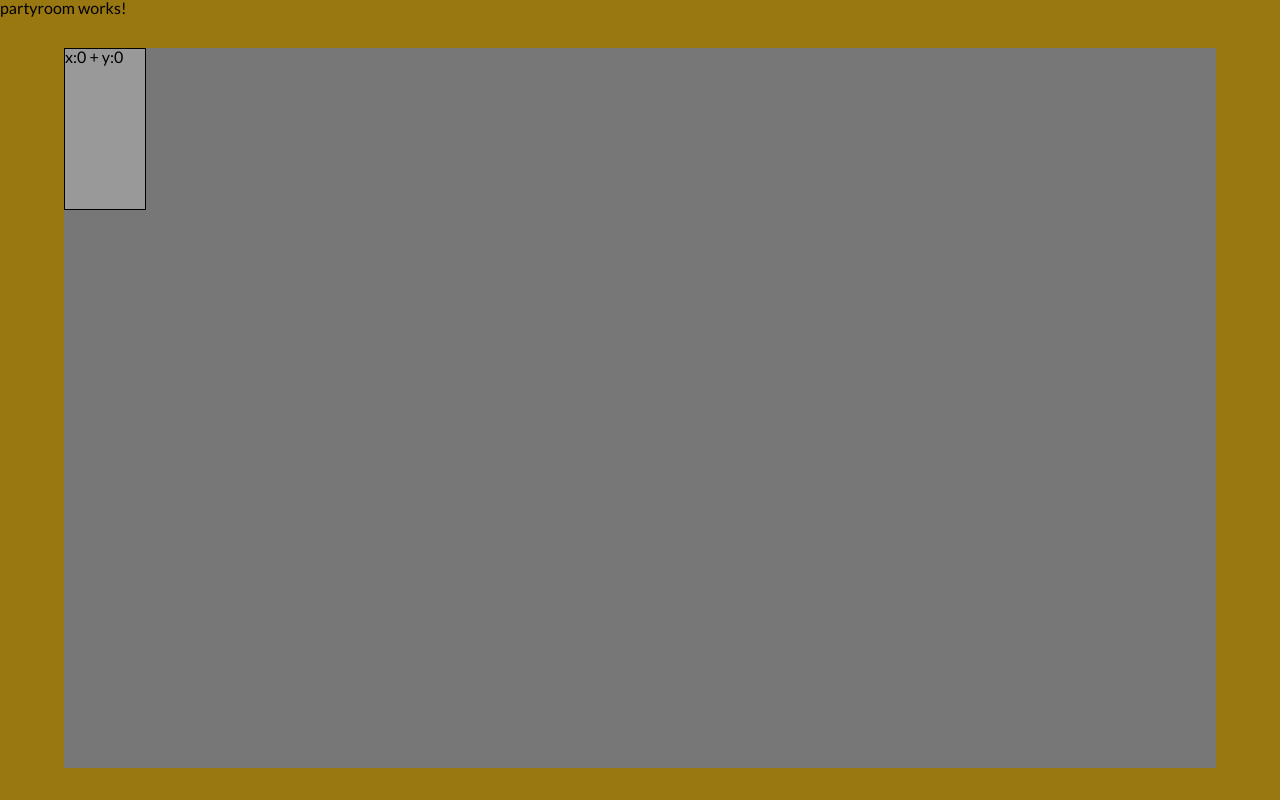
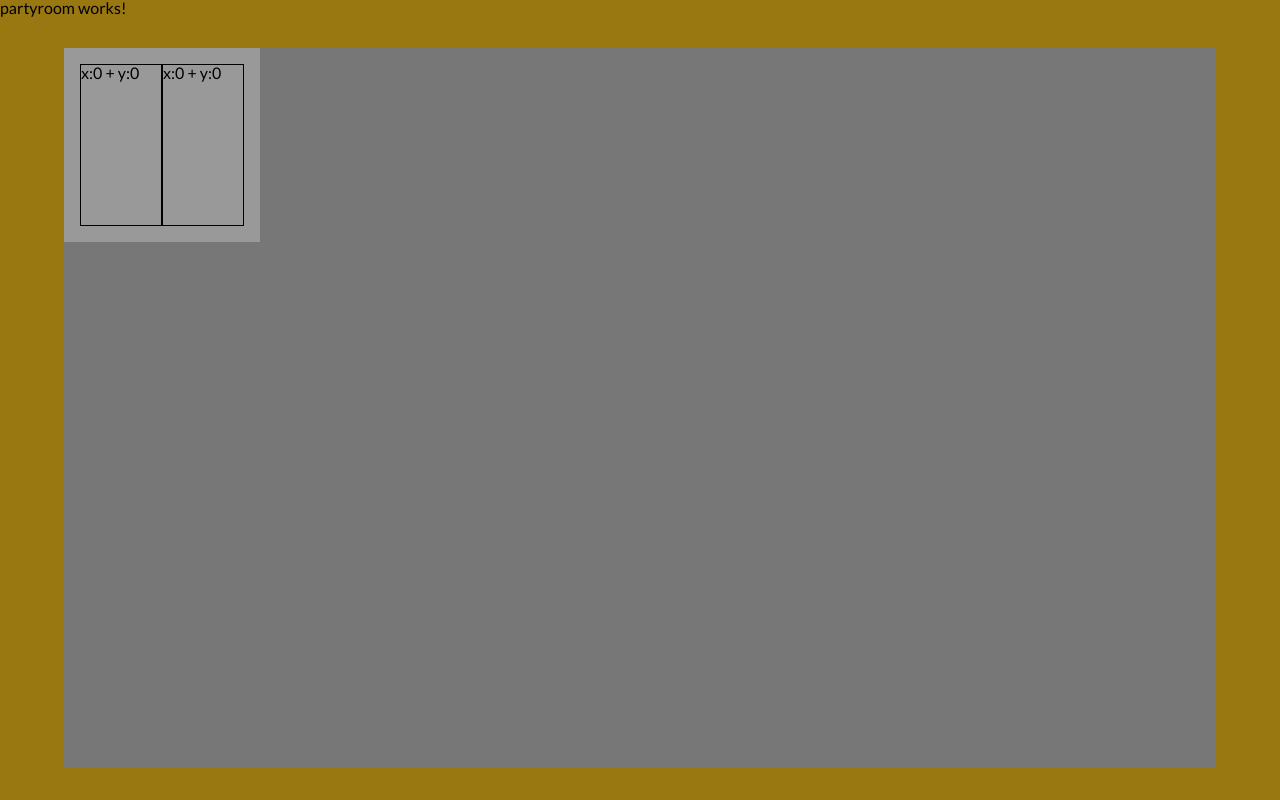
Before and after one commit to casparsylwan/movienight, an Angular app: page /restaurang in a window 1280 px wide. Built offline with nearby package versions, Linux system fonts and the light colour scheme.

Commit message:
move box and singel component

```diff
--- a/src/app/draggable/draggable.directive.ts
+++ b/src/app/draggable/draggable.directive.ts
@@ -16,6 +16,7 @@ export class DraggableDirective {
   @HostListener('pointerdown', ['$event'])
   onPointerDown(event: PointerEvent):void{
     this.dragging = true;
+    event.stopPropagation();
     this.dragStart.emit(event);
     console.log("Down");
   }
--- a/src/app/draggable/draggable.module.ts
+++ b/src/app/draggable/draggable.module.ts
@@ -10,7 +10,7 @@ import { MovableDirective } from './movable.directive';
     CommonModule
   ],
   declarations: [DraggableDirective, MovableDirective],
-  exports: [DraggableDirective]
+  exports: [DraggableDirective, MovableDirective]
 
 })
 export class DraggableModule { }
--- a/src/app/draggable/movable.directive.ts
+++ b/src/app/draggable/movable.directive.ts
@@ -1,4 +1,4 @@
-import { Directive, ElementRef, HostBinding, HostListener, Input } from '@angular/core';
+import { Directive, HostListener, HostBinding } from '@angular/core';
 import { DraggableDirective } from './draggable.directive';
 import { DomSanitizer, SafeStyle } from '@angular/platform-browser';
 
@@ -10,43 +10,40 @@ interface Position {
 @Directive({
   selector: '[appMovable]'
 })
-export class MovableDirective extends DraggableDirective {
-  @HostBinding('style.transform') get transform(): SafeStyle {
+export class MovableDirective extends DraggableDirective{
+
+  @HostBinding('style.transform') get transform():SafeStyle {
     return this.sanitizer.bypassSecurityTrustStyle(
       `translateX(${this.position.x}px) translateY(${this.position.y}px)`
-    );
+    )
   }
 
-  @HostBinding('class.movable') movable = true;
+  private position:Position = {x:0, y:0};
 
-  position: Position = {x: 0, y: 0};
+  private startPosition:Position;;
 
-  private startPosition: Position;
 
-  @Input('appMovableReset') reset = false;
-
-  constructor(private sanitizer: DomSanitizer, public element: ElementRef) {
+  constructor(private sanitizer:DomSanitizer){
     super();
   }
 
   @HostListener('dragStart', ['$event'])
-  onDragStart(event: PointerEvent) {
+  private onDragStart(event:PointerEvent) {
     this.startPosition = {
-      x: event.clientX - this.position.x,
-      y: event.clientY - this.position.y
+      x:event.clientX - this.position.x,
+      y:event.clientY - this.position.y
     }
   }
 
   @HostListener('dragMove', ['$event'])
-  onDragMove(event: PointerEvent) {
+  private onDragMove(event:PointerEvent) {
     this.position.x = event.clientX - this.startPosition.x;
     this.position.y = event.clientY - this.startPosition.y;
   }
 
-  @HostListener('dragEnd', ['$event'])
-  onDragEnd(event: PointerEvent) {
-    if (this.reset) {
-      this.position = {x: 0, y: 0};
-    }
+  @HostListener('dragEnd')
+  private onDragEnd() {
+
   }
+
 }
--- a/src/app/pages/parent/partyroom/partyroom.component.css
+++ b/src/app/pages/parent/partyroom/partyroom.component.css
@@ -22,6 +22,11 @@
     transform-origin: center;
 }
 
+.box{
+    padding: 1rem;
+    width: fit-content;
+}
+
 .draggable{
     background-color: #999;
 }
--- a/src/app/pages/parent/partyroom/partyroom.component.html
+++ b/src/app/pages/parent/partyroom/partyroom.component.html
@@ -1,12 +1,17 @@
 <div class="wrapper">
     <p>partyroom works!</p>
     <div class="container">
-        <div class="table"
-            appDraggable
-
-            (dragMove)="onDragMove($event)"
-            >
-             x:{{x}} + y:{{ y }}
+        <div class="box" appMovable>
+            <div class="table"
+                appDraggable
+                (dragMove)="onDragMove($event)">
+                x:{{x}} + y:{{ y }}
+            </div>
+            <div class="table"
+                (dragMove)="onDragMove($event)"
+                appMovable>
+                x:{{x}} + y:{{ y }}
+            </div>
         </div>
     </div>
     <div>
```
